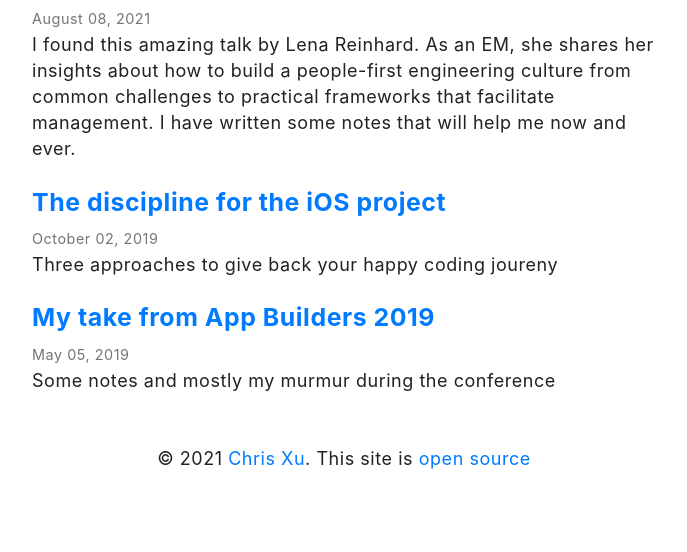
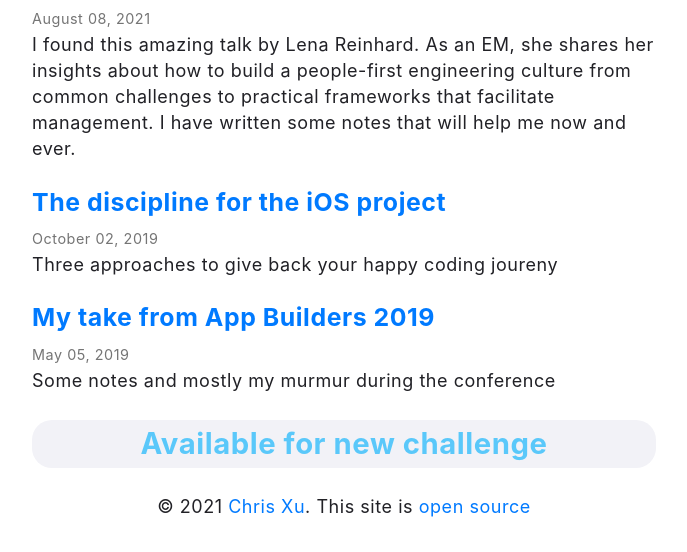
Before and after one commit to ChrisXu/chrisxu.wtf, a Gatsby site: page / in a window 1280 px wide. Shown: the part 310-862 px from the top of the page, without its empty margins (296-983 px from the left). Built offline with nearby package versions, Linux system fonts and the light colour scheme; Gatsby itself is replaced by a stand-in of ours; some packages are replaced by stand-ins of ours; a small style sheet from the web is missing.

Commit message:
Update Banner

```diff
--- /dev/null
+++ b/src/components/banner.js
@@ -0,0 +1,28 @@
+import { Link } from 'gatsby'
+import React from 'react'
+
+class Banner extends React.Component {
+  renderLink() {
+    const { title, link } = this.props;
+    if (title && link) {
+      return  (
+        <Link to={this.props.link}>
+          <h2>{this.props.title}</h2>
+        </Link>
+      );
+    } else {
+      return (
+        <div></div>
+      );
+    }
+  }
+  render() {
+    return (
+      <div class="banner">
+        {this.renderLink()}
+      </div>
+    )
+  }
+}
+
+export default Banner
--- a/src/pages/index.js
+++ b/src/pages/index.js
@@ -5,6 +5,7 @@ import get from 'lodash/get'
 import Layout from '../components/layout'
 import SEO from '../components/seo'
 import Bio from '../components/bio'
+import Banner from '../components/banner'
 
 class BlogIndexPage extends React.Component {
   render() {
@@ -42,6 +43,9 @@ class BlogIndexPage extends React.Component {
             )
           })}
         </main>
+        <aside>
+          <Banner title="Available for new challenge" link="/freelancing"/>
+        </aside>
       </Layout>
     )
   }
--- a/src/styles/layout.scss
+++ b/src/styles/layout.scss
@@ -790,6 +790,20 @@ pre[class*='language-'] {
   }
 }
 
+.banner {
+  display: flex;
+  align-items: center;
+  justify-content: center;
+  padding: 0.45rem;
+  border-radius: 20px;
+  background-color: $color-light-gray5;
+
+  h2 {
+    color: $color-light-teal-blue;
+    margin-bottom: auto;
+  }
+}
+
 .profile {
   float: right;
 }
```
Also changed, not shown: src/pages/freelancing.js (added, +52 -0 lines).
